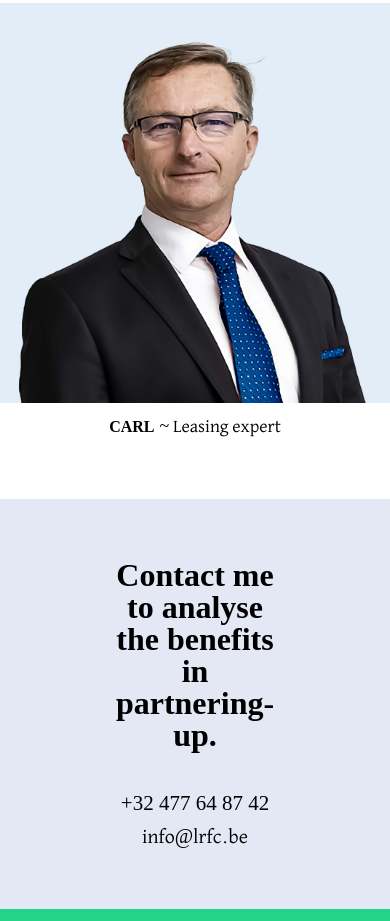
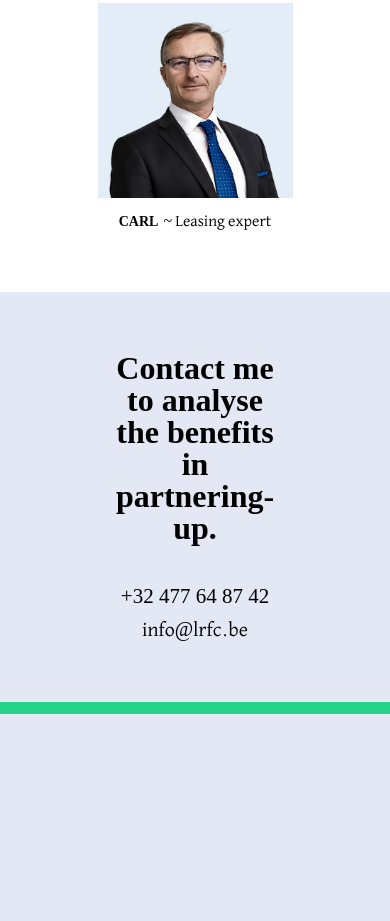
Before and after one commit to nicolasvdsp/corens, a plain HTML site: page index.html in a window 390 px wide. Shown: the part 3635-4556 px from the top of the page. After the commit the page ends 4349 px from the top, so only its background shows below. Drawn offline with Linux system fonts and the light colour scheme; a web font is replaced by a local one.

Commit message:
fix: removes hor scroll caused by member img

```diff
--- a/styles/components/_mediaqueries.scss
+++ b/styles/components/_mediaqueries.scss
@@ -61,4 +61,18 @@
     .body{
         font-size: 20px;
     }
+
+    .about .member{
+        .member__img{
+            height: 50vw;
+        }
+        .member__details{
+            span{
+                font-size: 14px;
+            }
+            q{
+                font-size: 16px;
+            }
+        }
+    }
 }
```
Also changed, not shown: css/main.css.
